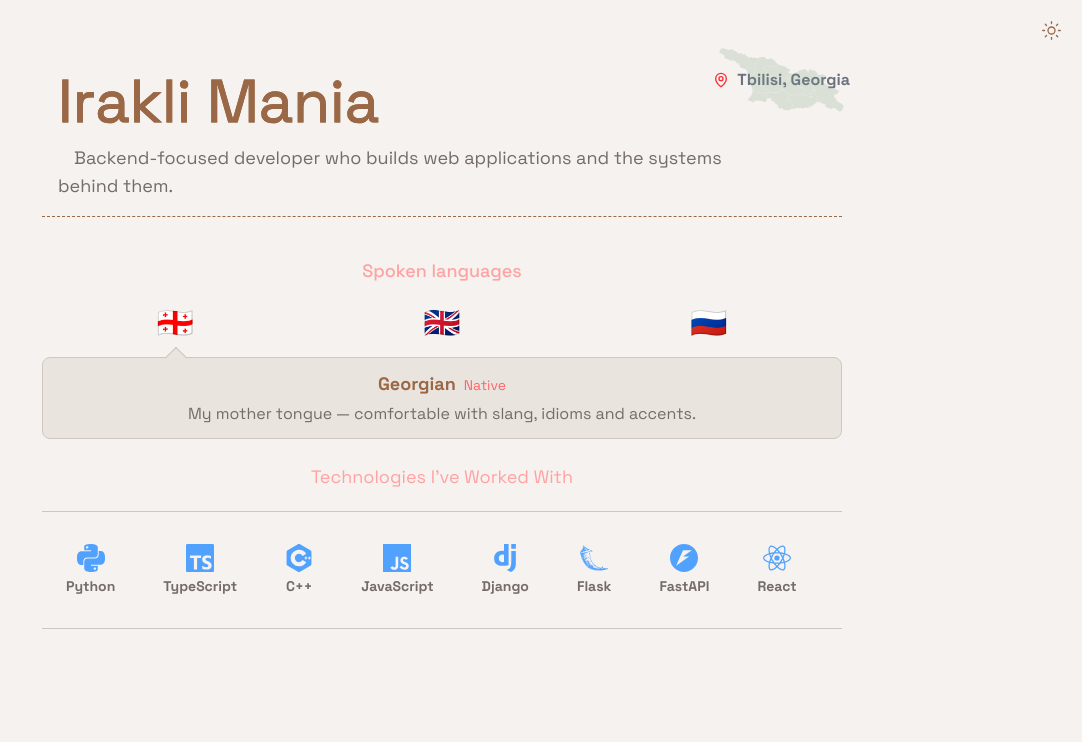
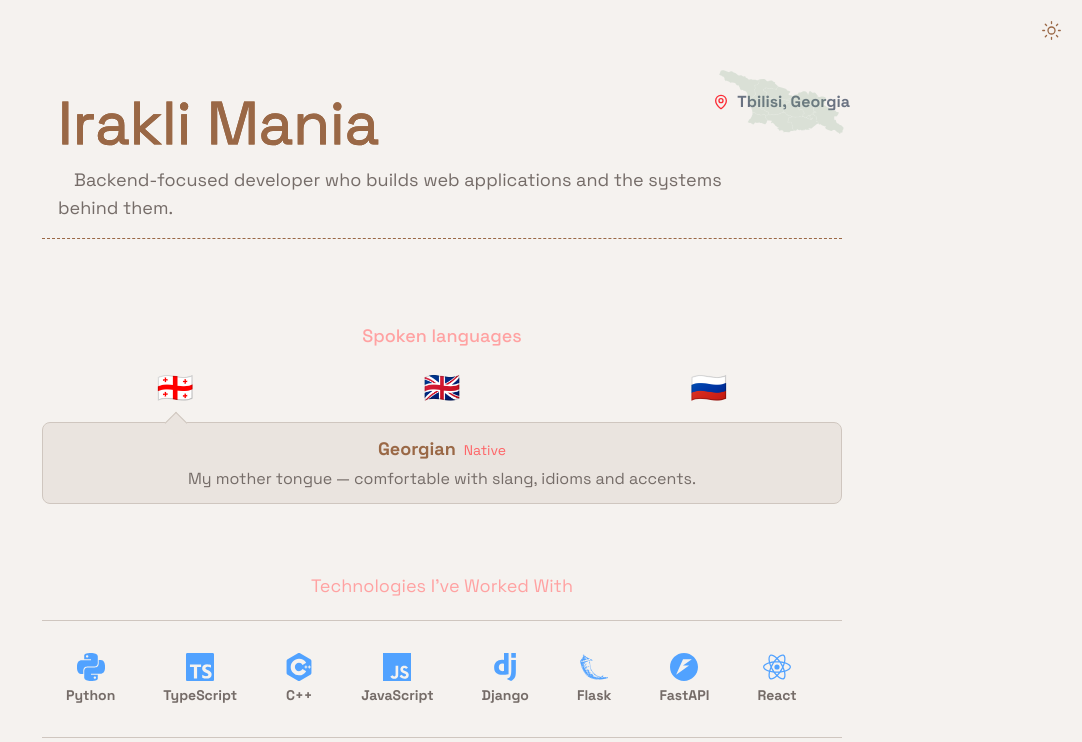
Before and after one commit to ikamania/mani-portfolio, a React (Vite) app in the folder portfolio/: page /#/ in a window 1280 px wide. Shown: the top 742 px of the page, without its empty margins (198-1280 px from the left). Built offline with nearby package versions, Linux system fonts and the light colour scheme.

Commit message:
style: use full-height layout with even spacing

```diff
--- a/portfolio/src/pages/Home.tsx
+++ b/portfolio/src/pages/Home.tsx
@@ -5,8 +5,8 @@ import Languages from "../components/Languages"
 
 function Home() {
   return (
-    <main className="bg-background w-full min-h-dvh p-5 sm:p-10 font-grotesk">
-      <section className="mx-auto flex w-full max-w-[50rem] flex-col items-center">
+    <main className="bg-background w-full h-dvh p-5 sm:p-10 font-grotesk">
+      <section className="mx-auto flex w-full h-full justify-around max-w-[50rem] flex-col items-center">
         <ThemeToggle />
         <Hero />
         <Languages />
```
